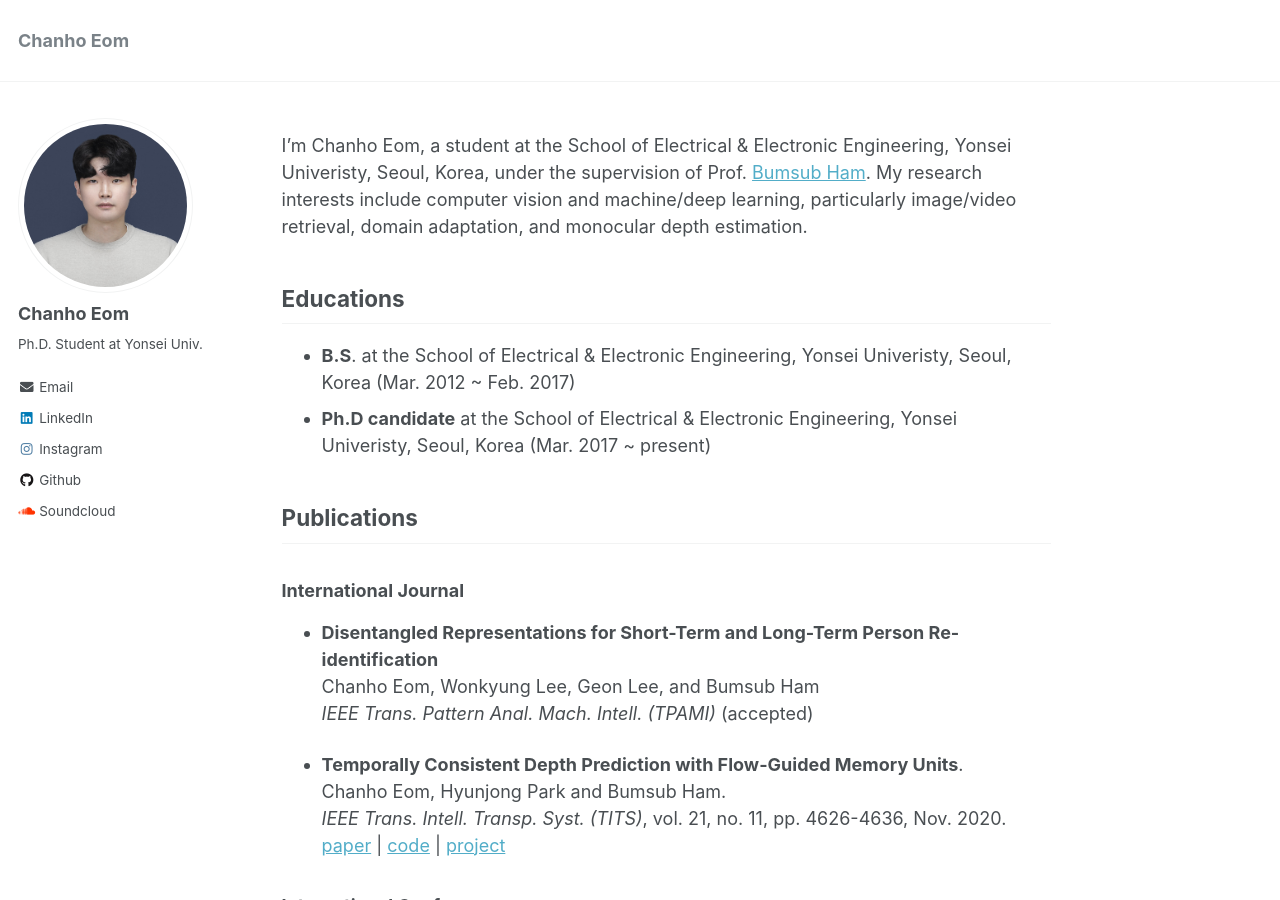
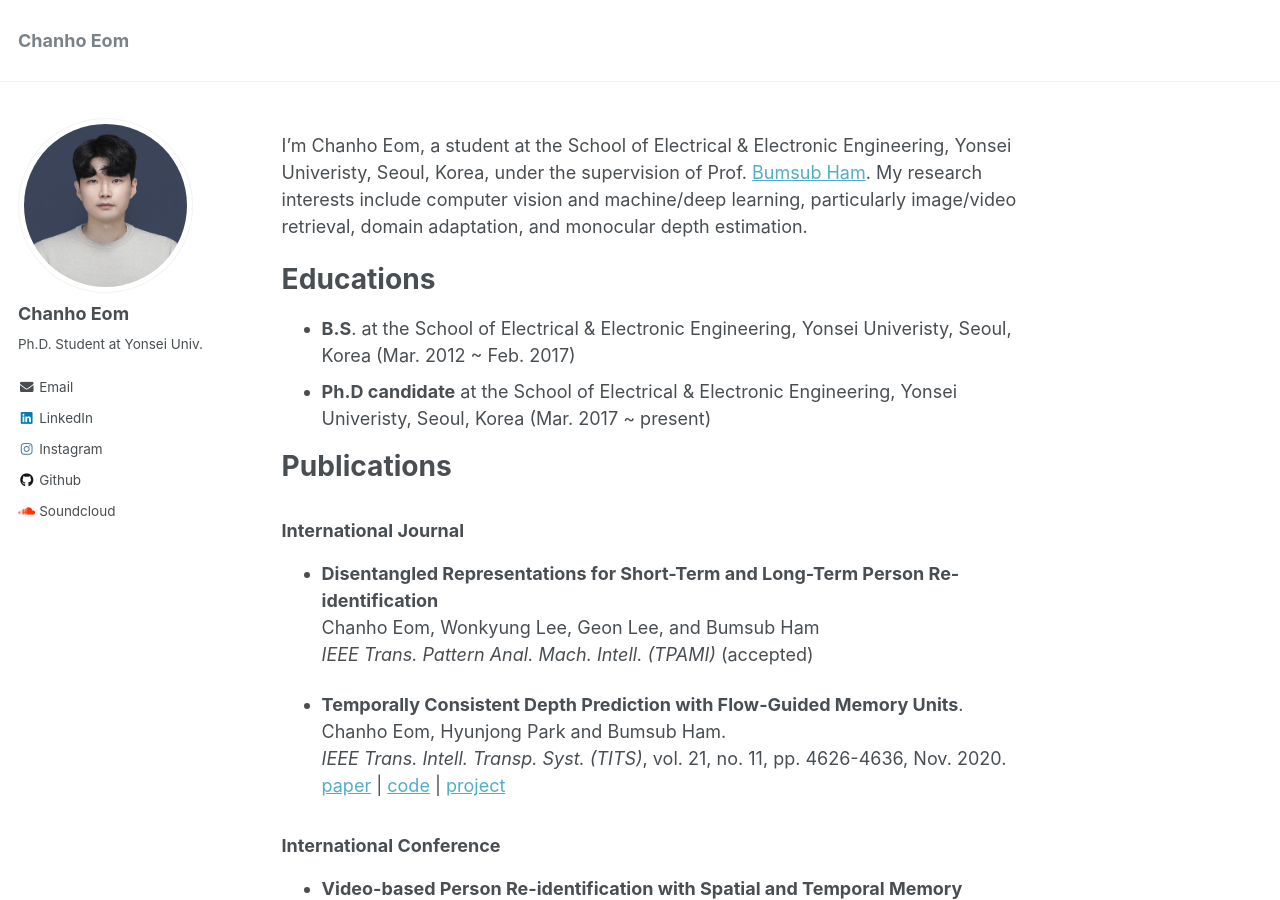
Before and after one commit to chanhoeom/chanhoEom.github.io, a Jekyll site: the page built from _pages/about.md, in a window 1280 px wide and 900 px high. Built offline with Jekyll 4.4.1, drawn with Linux system fonts in a browser that asks for light colours.

```diff
--- a/_pages/about.md
+++ b/_pages/about.md
@@ -12,11 +12,11 @@ redirect_from:
 
 I'm Chanho Eom, a student at the School of Electrical & Electronic Engineering, Yonsei Univeristy, Seoul, Korea, under the supervision of Prof. [Bumsub Ham](https://cvlab.yonsei.ac.kr). My research interests include computer vision and machine/deep learning, particularly image/video retrieval, domain adaptation, and monocular depth estimation.
 
-## Educations
+# Educations
 * **B.S**. at the School of Electrical & Electronic Engineering, Yonsei Univeristy, Seoul, Korea (Mar. 2012 ~ Feb. 2017)
 * **Ph.D candidate** at the School of Electrical & Electronic Engineering, Yonsei Univeristy, Seoul, Korea (Mar. 2017 ~ present)
 
-## Publications
+# Publications
 ### International Journal
 * **Disentangled Representations for Short-Term and Long-Term Person Re-identification**
 Chanho Eom, Wonkyung Lee, Geon Lee, and Bumsub Ham
```
